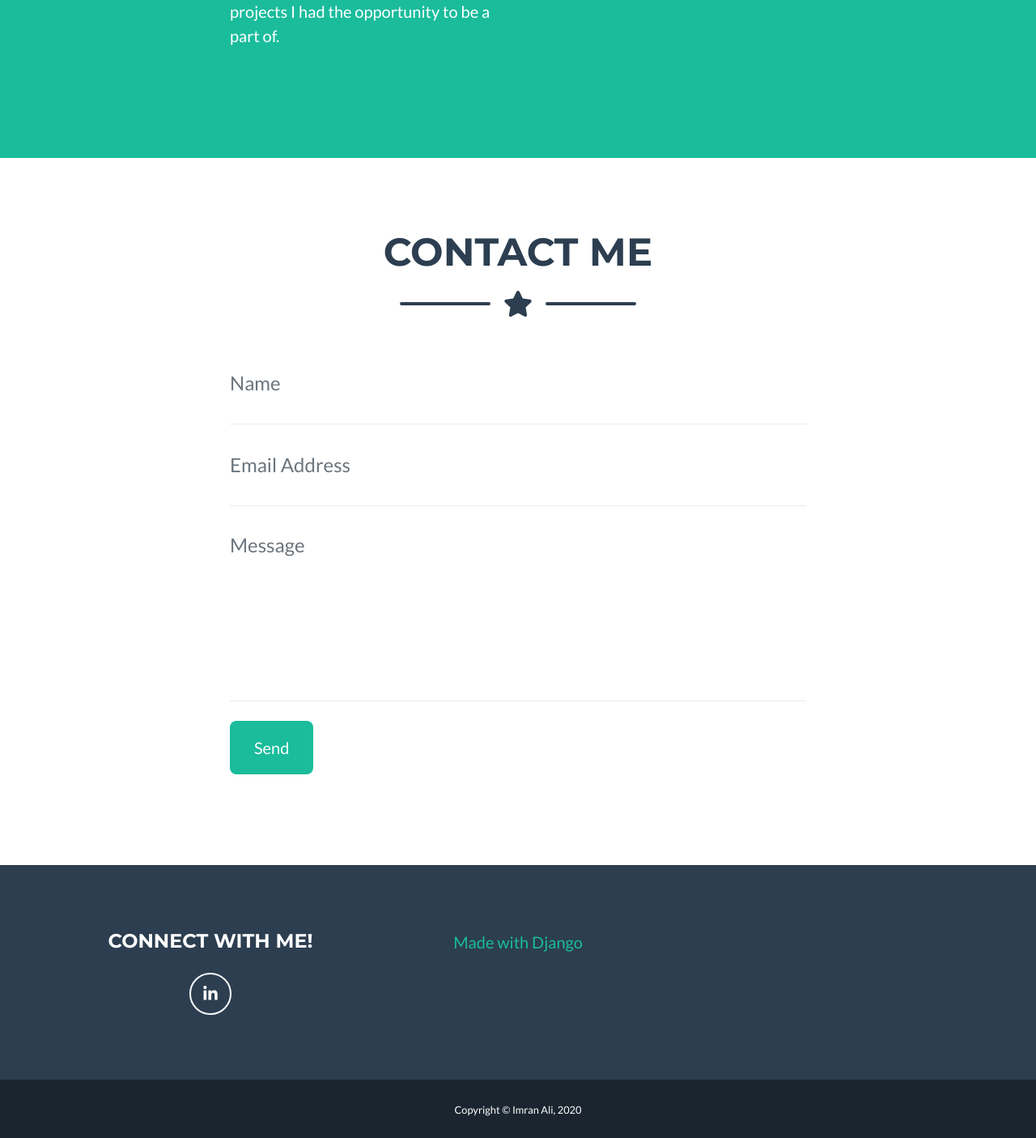
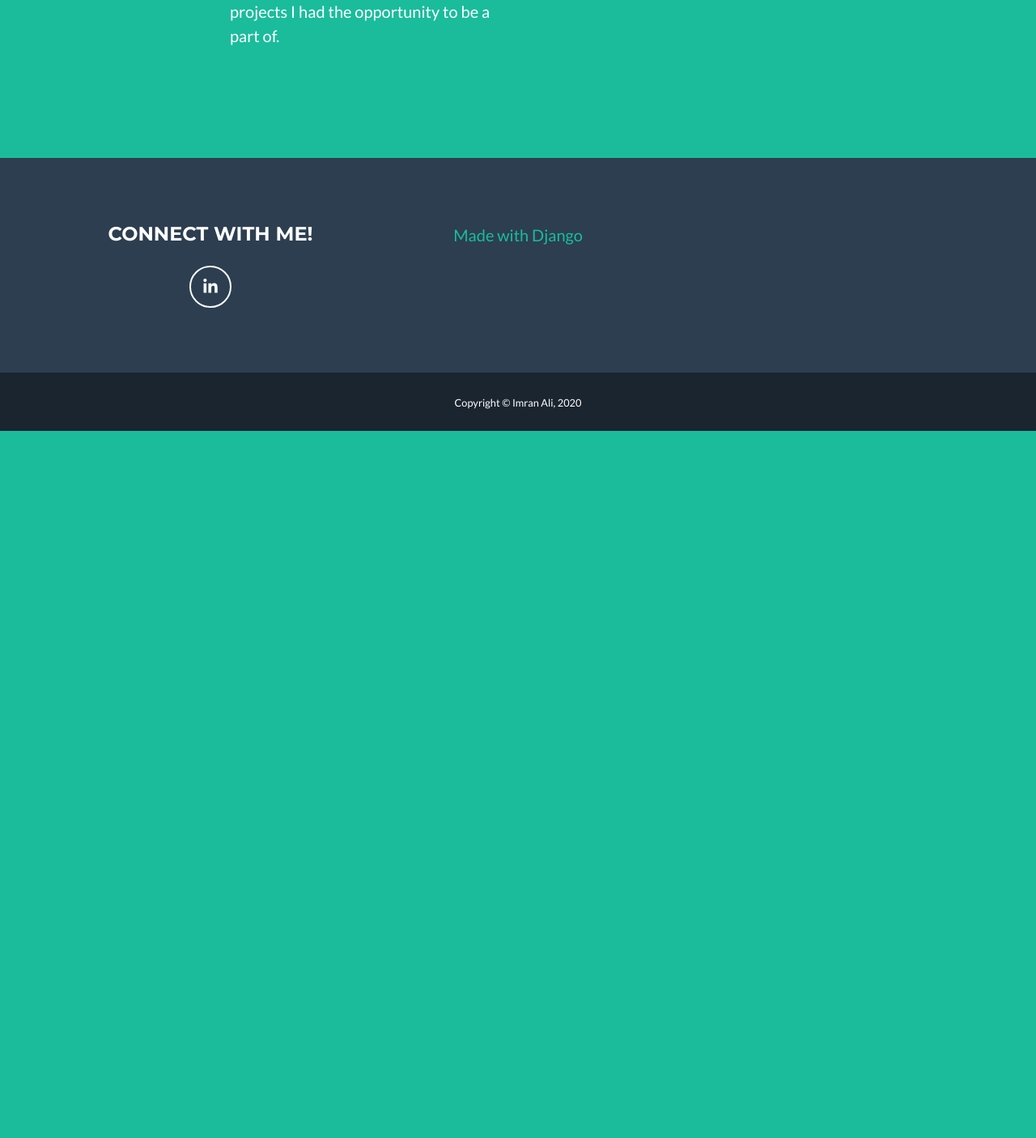
Before and after one commit to imranalley/ridersofrohan, a Django app: page / in a window 1280 px wide. Shown: the part 2050-3455 px from the top of the page at 81% size. After the commit the page ends 2582 px from the top, so only its background shows below. Run offline with Django 3.2, Linux system fonts and the light colour scheme; some libraries are stand-ins or nearby versions.

Commit message:
edit out contact page

```diff
--- a/onepager/templates/onepager/index.html
+++ b/onepager/templates/onepager/index.html
@@ -126,21 +126,21 @@
             </div>
         </section>
         <!-- Contact Section-->
-        <section class="page-section" id="contact">
-            <div class="container">
+        <!-- <section class="page-section" id="contact">
+            <div class="container"> -->
                 <!-- Contact Section Heading-->
-                <h2 class="page-section-heading text-center text-uppercase text-secondary mb-0">Contact Me</h2>
+                <!-- <h2 class="page-section-heading text-center text-uppercase text-secondary mb-0">Contact Me</h2> -->
                 <!-- Icon Divider-->
-                <div class="divider-custom">
+                <!-- <div class="divider-custom">
                     <div class="divider-custom-line"></div>
                     <div class="divider-custom-icon"><i class="fas fa-star"></i></div>
                     <div class="divider-custom-line"></div>
-                </div>
+                </div> -->
                 <!-- Contact Section Form-->
-                <div class="row">
-                    <div class="col-lg-8 mx-auto">
+                <!-- <div class="row">
+                    <div class="col-lg-8 mx-auto"> -->
                         <!-- To configure the contact form email address, go to mail/contact_me.php and update the email address in the PHP file on line 19.-->
-                        <form id="contactForm" name="sentMessage" novalidate="novalidate">
+                        <!-- <form id="contactForm" name="sentMessage" novalidate="novalidate">
                             <div class="control-group">
                                 <div class="form-group floating-label-form-group controls mb-0 pb-2">
                                     <label>Name</label><input class="form-control" id="name" type="text" placeholder="Name" required="required" data-validation-required-message="Please enter your name." />
@@ -166,7 +166,7 @@
                     </div>
                 </div>
             </div>
-        </section>
+        </section> -->
         <!-- Footer-->
         <footer class="footer text-center">
             <div class="container">
```
